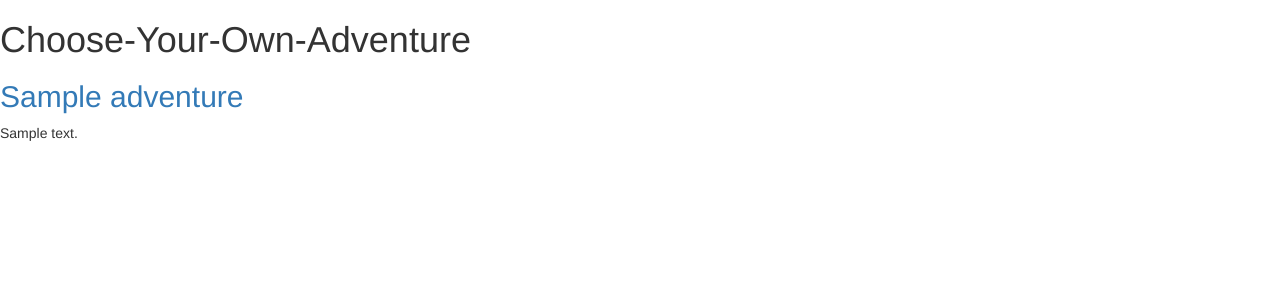
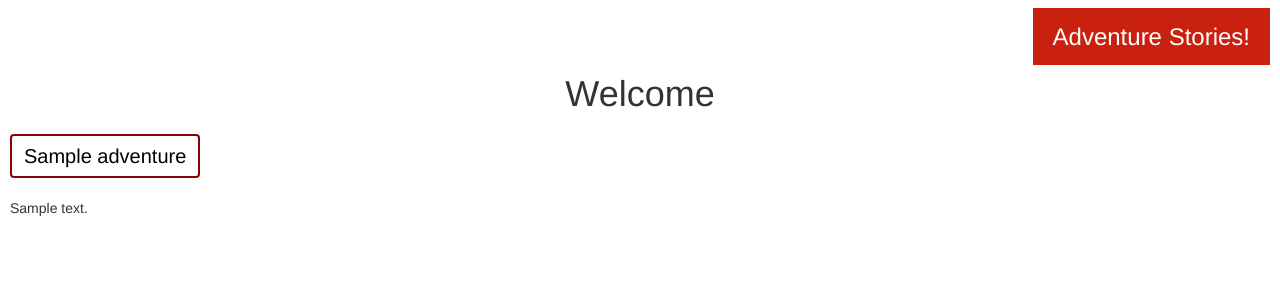
Before and after one commit to joannatao97/django-cyoa, a Django app: page / in a window 1280 px wide. Shown: the top 300 px of the page. Run offline with Django 3.2, Linux system fonts and the light colour scheme; tables that the repository leaves empty hold one stand-in row (values such as "Sample post"); some libraries are stand-ins or nearby versions.

Commit message:
Ready for submission!

```diff
--- a/cyoa/adventures/admin.py
+++ b/cyoa/adventures/admin.py
@@ -2,6 +2,7 @@ from django.contrib import admin
 from .models import Question, Choice, Adventure
 
 # Register your models here.
+# Used django's tutorials heavily
 
 admin.site.register(Question)
 admin.site.register(Choice)
--- a/cyoa/adventures/apps.py
+++ b/cyoa/adventures/apps.py
@@ -1,5 +1,6 @@
 from django.apps import AppConfig
 
-
+# used django tutorial heavily
+# one app for project: adventures
 class AdventuresConfig(AppConfig):
     name = 'adventures'
--- a/cyoa/adventures/models.py
+++ b/cyoa/adventures/models.py
@@ -3,7 +3,9 @@ from django.db import models
 from sortedm2m.fields import SortedManyToManyField
 
 # Create your models here.
+# used django tutorials
 
+# Question class: Question text, page title, choices shown, input field if needed
 class Question(models.Model):
     question_text = models.TextField(max_length=64000)
     title = models.CharField(max_length=200)
@@ -14,6 +16,7 @@ class Question(models.Model):
         return self.title
 
 
+# Choice class: leads to a question, has text/label
 class Choice(models.Model):
     to_question = models.ForeignKey(Question, on_delete=models.CASCADE)
     choice_text = models.CharField(max_length=1000)
@@ -22,6 +25,7 @@ class Choice(models.Model):
         return self.choice_text
 
 
+# Adventure class: leads to first question, has a title and description
 class Adventure(models.Model):
     first_question = models.ForeignKey(Question, on_delete=models.CASCADE)
     title = models.CharField(max_length=200)
--- /dev/null
+++ b/cyoa/adventures/static/styles/base.css
@@ -0,0 +1,16 @@
+/* centers button back home */
+.header-div {
+        width: 100%;
+        text-align: right;
+        margin-top: 20px;
+}
+
+/* button colors/aesthetics */
+.h-text:link, .h-text:visited{
+        background-color: #CA2010;
+        color: white;
+        margin-right: 10px;
+        text-decoration: none;
+        padding: 15px 20px;
+        font-size: 24px;
+}
--- /dev/null
+++ b/cyoa/adventures/static/styles/index.css
@@ -0,0 +1,30 @@
+/* centers welcome ie text before adventure texts */
+h1 {
+    text-align: center;
+}
+
+/* button aesthetics for adventure title */
+.adventure-title {
+    background-color: white;
+    color: black;
+    border: 2px solid darkred;
+    font-size: 20px;
+    text-decoration: none;
+    margin: 10px;
+}
+
+/* title link aesthetics */
+.adventure-title:link {
+    color: black;
+}
+
+.adventure-title:hover{
+    background-color: darkred;
+    color: white;
+    border: 2px solid darkred;
+}
+
+/* add consistent margin to text */
+p {
+    margin: 10px;
+}
--- a/cyoa/adventures/templates/adventures/index.html
+++ b/cyoa/adventures/templates/adventures/index.html
@@ -1,12 +1,21 @@
+<!-- All pages build off of base.html & use static files-->
 {% extends "base.html" %}
+{% load staticfiles %}
 
+<!--Add title to page-->
 {% block title %}Choose-Your-Own-Adventure{% endblock %}
+
+<!--Style elements of page-->
+{% block styles %}
+<link rel="stylesheet" href="{% static 'styles/index.css' %}">
+{% endblock %}
 
 {% block content %}
 
-<h1>Choose-Your-Own-Adventure</h1>
+<!--Content: Welcome, each adventure's title & description-->
+<h1>Welcome</h1>
 {% for adventure in adventures %}
-<h2><a href="{% url 'adventures:adventure' adventure.id %}">{{ adventure.title }}</a></h2>
+<a class='btn btn-primary adventure-title' href="{% url 'adventures:adventure' adventure.id %}">{{ adventure.title }}</a>
 <p>{{ adventure.description }}</p>
 {% endfor %}
 
--- a/cyoa/adventures/urls.py
+++ b/cyoa/adventures/urls.py
@@ -2,9 +2,11 @@ from django.conf.urls import url
 
 from . import views
 
-
+# for app named adventures
 app_name = 'adventures'
 
+# create urls through this pattern
+# used djangos's tutorials heavily
 urlpatterns = [
     url(r'^$', views.index, name='index'),
     url(r'adventure/(\d+)$', views.adventure, name='adventure'),
--- a/cyoa/adventures/views.py
+++ b/cyoa/adventures/views.py
@@ -3,41 +3,56 @@ from .models import Question, Choice, Adventure
 from django.http import Http404
 
 # Create your views here.
+# Used django's tutorials
 
 def index(request):
+    """Create page for index: Where all adventures are stored"""
+
     context = {
         'adventures': Adventure.objects.all()
     }
     return render(request, 'adventures/index.html', context)
 
 def adventure(request, adventure_id):
+    """Create pages for adventures"""
+
+    # Throw error if adventure doesn't exist
     try:
         adventure = Adventure.objects.get(id=adventure_id)
     except Exception:
         raise Http404("cannot find adventure")
 
+    # go to adventure page, pass adventure to access
     context = {
         'adventure': adventure
     }
     return render(request, 'adventures/adventure.html', context)
 
 def question(request, question_id):
+    """Create pages for questions"""
+
+    # error if question doesn't exist
     try:
         question = Question.objects.get(id=question_id)
     except Exception:
         raise Http404("cannot find question")
 
+    # Some questions have input fields, store fields appropriately
     input_field_name = request.GET.get('input_field_name')
     input_field_content = request.GET.get('input_field_content')
 
+    # input fields into game params
     game_params = request.session.setdefault('game_params', {})
     if input_field_name:
         game_params[input_field_name] = input_field_content
+        request.session.save()
 
+    # make appropriate changes if text requires it
     question_text = question.question_text
     for name, value in game_params.items():
         question_text = question_text.replace('{' + name + '}', value)
 
+    # allow question content to be accessed
     context = {
         'question': question,
         'question_text': question_text
--- a/cyoa/cyoa/urls.py
+++ b/cyoa/cyoa/urls.py
@@ -13,6 +13,8 @@ Including another URLconf
     1. Import the include() function: from django.conf.urls import url, include
     2. Add a URL to urlpatterns:  url(r'^blog/', include('blog.urls'))
 """
+
+# from django
 from django.conf.urls import include, url
 from django.contrib import admin
 
--- a/cyoa/manage.py
+++ b/cyoa/manage.py
@@ -1,3 +1,4 @@
+# from django
 #!/usr/bin/env python3
 import os
 import sys
--- a/cyoa/templates/base.html
+++ b/cyoa/templates/base.html
@@ -1,18 +1,36 @@
+<!--Allow stylesheets to be used-->
 {% load staticfiles %}
 <html>
     <head>
+        <!--Insert title on each page-->
         <title>{% block title %}{% endblock %}</title>
+
+        <!--Add resources & styles-->
         <link href="https://maxcdn.bootstrapcdn.com/bootstrap/3.3.7/css/bootstrap.min.css" rel="stylesheet" integrity="sha384-BVYiiSIFeK1dGmJRAkycuHAHRg32OmUcww7on3RYdg4Va+PmSTsz/K68vbdEjh4u" crossorigin="anonymous">
         <link rel="stylesheet" href="{% static 'styles/base.css' %}">
+
+        <!--Allows for each page's styles-->
         {% block styles %}{% endblock %}
     </head>
+
     <body>
+
+        <!--Button linking back home-->
+        <div class="header-div">
+            <a class='h-text' href="/">Adventure Stories!</a>
+        </div>
+
+        <!--Allows for each page's content-->
         <div class='content-div'>
             {% block content %}
             {% endblock %}
         </div>
+
+        <!--Useful resources for scripts-->
         <script src="https://code.jquery.com/jquery-3.1.1.min.js"></script>
         <script src="https://maxcdn.bootstrapcdn.com/bootstrap/3.3.7/js/bootstrap.min.js" integrity="sha384-Tc5IQib027qvyjSMfHjOMaLkfuWVxZxUPnCJA7l2mCWNIpG9mGCD8wGNIcPD7Txa" crossorigin="anonymous"></script>
+
+        <!--Allows for each page to have its own scripts-->
         {% block scripts %}{% endblock %}
     </body>
 </html>
```
Also changed, not shown: cyoa/adventures/static/styles/adventure.css (added, +29 -0 lines), cyoa/adventures/static/styles/question.css (added, +25 -0 lines), cyoa/adventures/templates/adventures/adventure.html (+10 -1 lines), cyoa/adventures/templates/adventures/question.html (+20 -3 lines), 1 other file.
